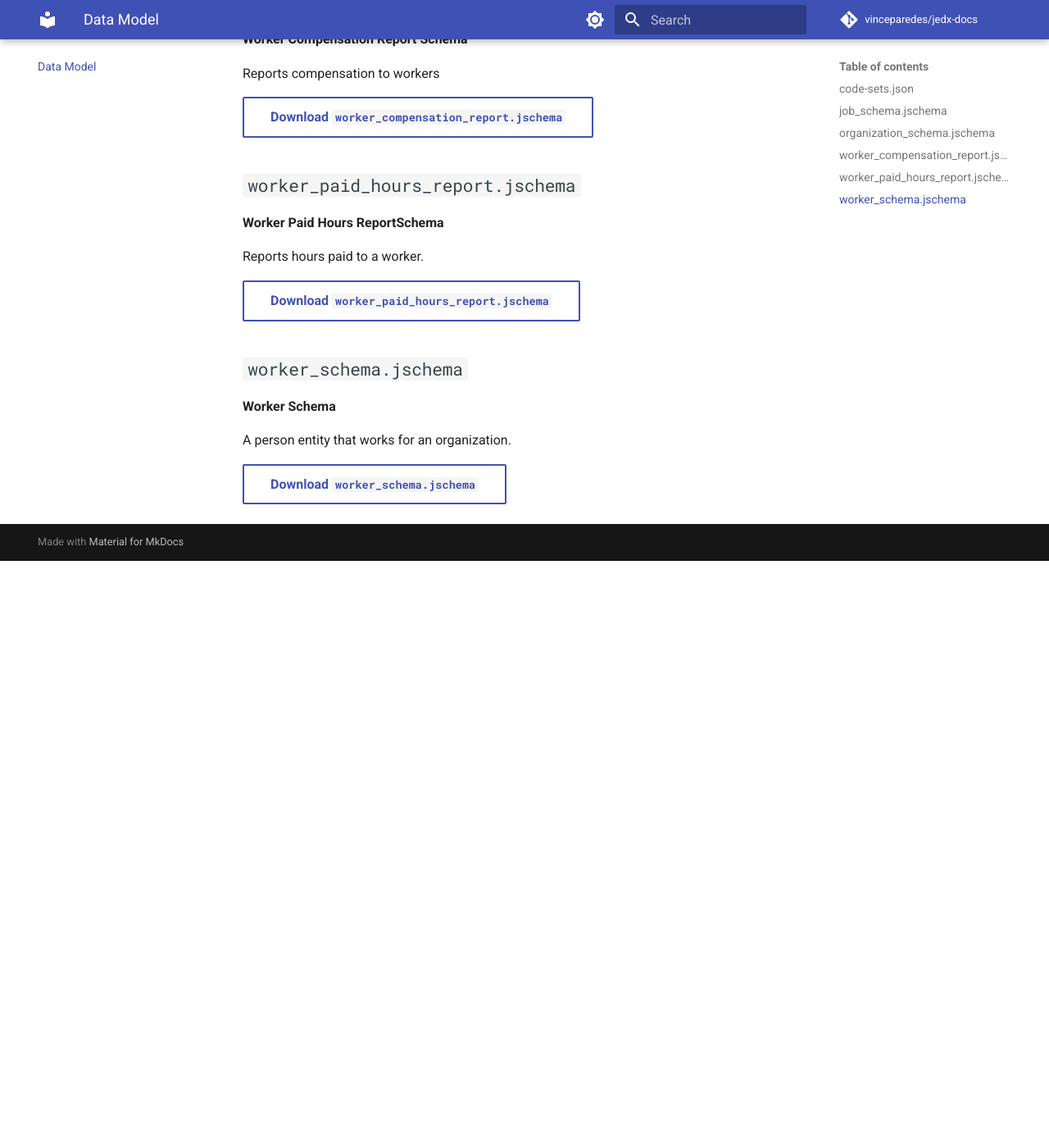
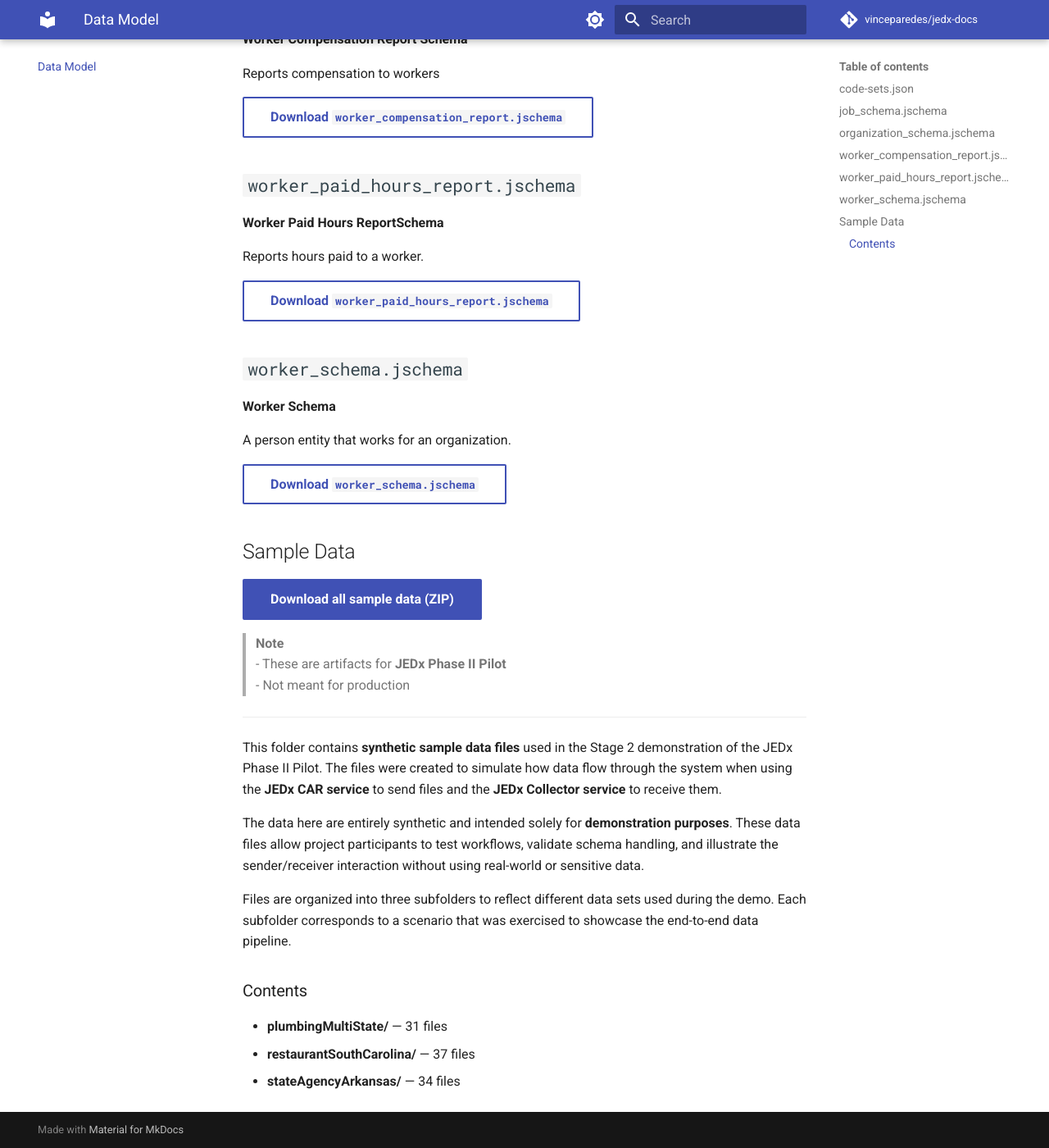
Before and after one commit to vinceparedes/jedx-docs, an MkDocs documentation site: the page built from docs/data-model.md, in a window 1280 px wide and 1400 px high, scrolled down 939 px. Shown: the whole window at 82% size. Built offline with MkDocs 1.6.1 and Material for MkDocs 9.7.7, drawn with Linux system fonts in a browser that asks for light colours; comment, search, counter and statistics services are not loaded; before the commit the page ends 1623 px from its top, so only the background shows below that.

Commit message:
Merge Sample Data into Data Model page; drop Sample Data section

```diff
--- a/docs/data-model.md
+++ b/docs/data-model.md
@@ -47,3 +47,25 @@ Reports hours paid to a worker.
 A person entity that works for an organization.
 
 [Download `worker_schema.jschema`](assets/data-model/worker_schema.jschema){ .md-button }
+
+## Sample Data
+
+[Download all sample data (ZIP)](assets/zips/sample-data.zip){ .md-button .md-button--primary }
+
+> **Note**
+> - These are artifacts for **JEDx Phase II Pilot**
+> - Not meant for production
+
+---
+
+This folder contains **synthetic sample data files** used in the Stage 2 demonstration of the JEDx Phase II Pilot. The files were created to simulate how data flow through the system when using the **JEDx CAR service** to send files and the **JEDx Collector service** to receive them.
+
+The data here are entirely synthetic and intended solely for **demonstration purposes**. These data files allow project participants to test workflows, validate schema handling, and illustrate the sender/receiver interaction without using real-world or sensitive data.
+
+Files are organized into three subfolders to reflect different data sets used during the demo. Each subfolder corresponds to a scenario that was exercised to showcase the end-to-end data pipeline.
+
+### Contents
+
+- **plumbingMultiState/** — 31 files
+- **restaurantSouthCarolina/** — 37 files
+- **stateAgencyArkansas/** — 34 files
--- a/mkdocs.yml
+++ b/mkdocs.yml
@@ -55,4 +55,3 @@ nav:
   - Transport: transport.md
   - Orchestration: orchestration.md
   - Data Model: data-model.md
-  - Sample Data: sample-data.md
```
Also changed, not shown: README.md (+3 -2 lines), docs/sample-data.md (deleted, +0 -21 lines), 1 other file.
